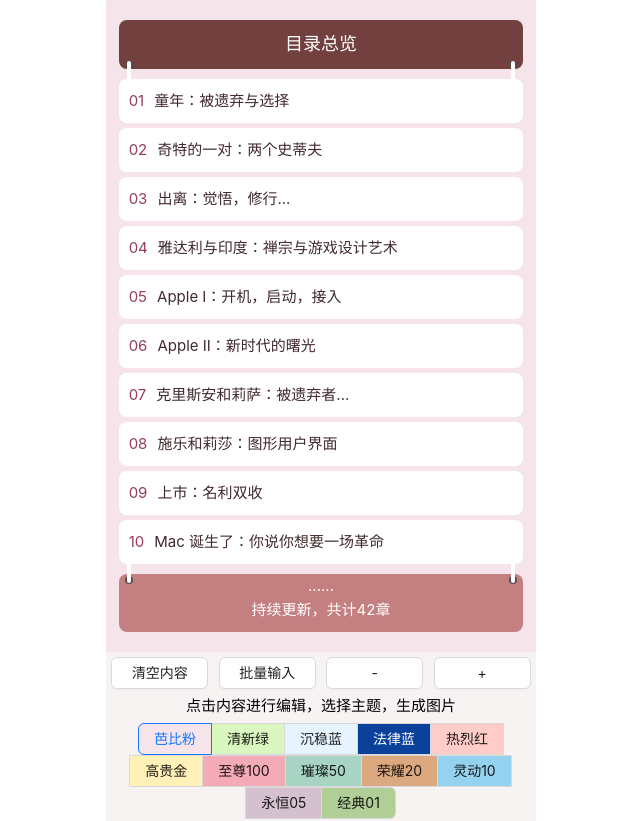
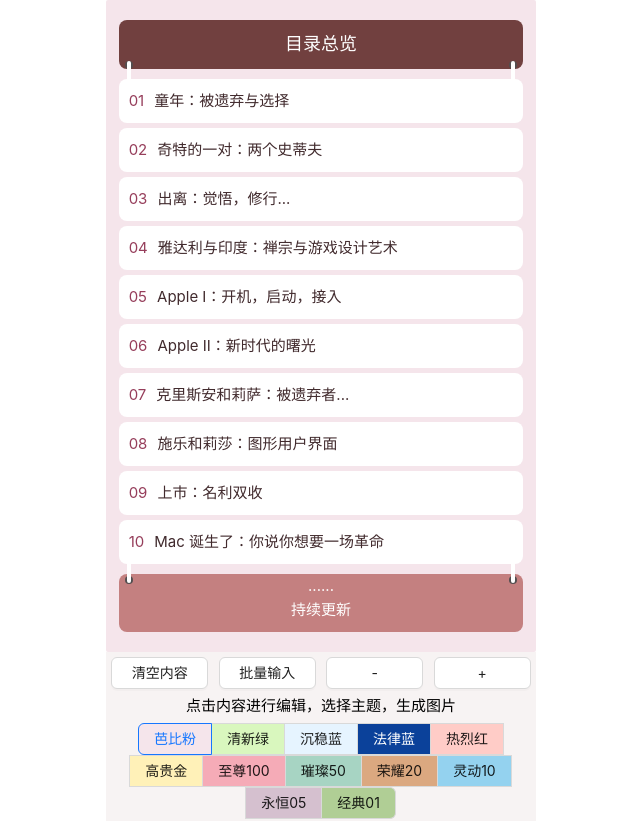
Before and after one commit to struy-cn/Y-TOC, a Vue app: page / in a window 1280 px wide. Shown: the top 821 px of the page, without its empty margins (319-959 px from the left). Built offline with nearby package versions, Linux system fonts and the light colour scheme.

Commit message:
修复批量输入,主题动态数据

```diff
--- a/src/App.vue
+++ b/src/App.vue
@@ -5,10 +5,20 @@
       <!-- 生成的图像 -->
       <img  :src="image" style="width: 100%;" />
     </div>
-    <div id="course-container" :class="`${color} ${tocSmallWidth?'toc-small':''}`" v-else>
-      <div class="toc title" ><div class="input-span" contenteditable v-text="courseTitle" @blur="setValue('courseTitle', $event.target.innerHTML)"></div><span class="left-bg"></span><span class="right-bg"></span> <span class="left-line"></span><span class="right-line"></span></div>
-      <div class="toc item" v-for="(item, index) in items" :key="index"><span class="index">{{ startNumber(index) }}</span><span class="input-span" contenteditable v-text="item.text" @blur="setValue2(item,'text', $event.target.innerHTML)"></span></div>
-      <div class="toc more"><span contenteditable class="input-span">......</span><br><div class="input-span" contenteditable v-text="courseMore" @blur="setValue('courseMore', $event.target.innerHTML)"></div><span class="left-bg"></span><span class="right-bg"></span><span class="left-line"></span><span class="right-line"></span></div>
+    <div id="course-container" :class="`${color} ${tocSmallWidth?'toc-small':''}`" :style="{backgroundColor: colorConfigs[color]['background']}" v-else>
+      <div class="toc title" :style="{backgroundColor: colorConfigs[color]['titleBackground']}" >
+        <div class="input-span" contenteditable v-text="courseTitle" @blur="setValue('courseTitle', $event.target.innerHTML)"></div>
+        <span class="left-bg"></span><span class="right-bg"></span> <span class="left-line"></span><span class="right-line"></span>
+      </div>
+      <div class="toc item" v-for="(item, index) in items" :key="index">
+        <span class="index" :style="{color: colorConfigs[color]['tocIndexColor']}">{{ startNumber(index) }}</span>
+        <span :style="{color: colorConfigs[color]['tocTitleColor']}" class="input-span" contenteditable v-text="item.text" @blur="setValue2(item,'text', $event.target.innerHTML)"></span>
+      </div>
+      <div class="toc more" :style="{backgroundColor: colorConfigs[color]['moreBackground']}">
+        <span contenteditable class="input-span">......</span><br>
+        <div class="input-span" contenteditable v-text="courseMore" @blur="setValue('courseMore', $event.target.innerHTML)"></div>
+        <span class="left-bg"></span><span class="right-bg"></span><span class="left-line"></span><span class="right-line"></span>
+      </div>
       <div style="margin-bottom: 10px;" v-if="showQRCode">
         <a-divider style="width: 90%;margin:0;"></a-divider>
         <div class="footer-center">
@@ -70,18 +80,7 @@
         <p v-if="!batchInput.show" style="text-align: center;">点击内容进行编辑，选择主题，生成图片</p>
         <div class="footer-center">
           <a-radio-group style="width: 100%;" v-model:value="color" @change="saveData">
-            <a-radio-button style="background-color: #f5e5eb;" value="pink">芭比粉</a-radio-button>
-            <a-radio-button style="background-color: #d9f7be;" value="green">清新绿</a-radio-button>
-            <a-radio-button style="background-color: #e6f4ff;" value="bule">沉稳蓝</a-radio-button>
-            <a-radio-button style="background-color: #0b419a;color: #FFF;" value="morebule">法律蓝</a-radio-button>
-            <a-radio-button style="background-color: #ffccc7;" value="red">热烈红</a-radio-button>
-            <a-radio-button style="background-color: #fff1b8;" value="golden">高贵金</a-radio-button>
-            <a-radio-button style="background-color: #f5abb7;" value="rmb-100">至尊100</a-radio-button>
-            <a-radio-button style="background-color: #a7d4c3;" value="rmb-50">璀璨50</a-radio-button>
-            <a-radio-button style="background-color: #dba880;" value="rmb-20">荣耀20</a-radio-button>
-            <a-radio-button style="background-color: #94d2ef;" value="rmb-10">灵动10</a-radio-button>
-            <a-radio-button style="background-color: #d5c0cf;" value="rmb-5">永恒05</a-radio-button>
-            <a-radio-button style="background-color: #b0ce95;" value="rmb-1">经典01</a-radio-button>
+            <a-radio-button v-for="(value, key) in colorConfigs" :key="key" :style="{backgroundColor: value.background,color:key === 'morebule'?'#fff':''}" :value="key">{{ value.name }}</a-radio-button>
           </a-radio-group>
         </div>
         <a-row>
@@ -157,6 +156,7 @@
 // 颜色全局配置
 const colorConfigs = {
   pink:{
+    name:'芭比粉',
     background:'#f5e5eb',
     titleBackground:'#71403f',
     moreBackground:'#c48080',
@@ -164,6 +164,7 @@
     tocTitleColor:'#412A2D'
   },
   green:{
+    name:'清新绿',
     background:'#d9f7be',
     titleBackground:'#5d864b',
     moreBackground:'#8cc972',
@@ -171,6 +172,7 @@
     tocTitleColor:'#48633c'
   },
   bule:{
+    name:'沉稳蓝',
     background:'#e6f4ff',
     titleBackground:'#5c78a5',
     moreBackground:'#8eb0e5',
@@ -178,6 +180,7 @@
     tocTitleColor:'#40516d'
   },
   morebule:{
+    name:'法律蓝',
     background:'#0b419a',
     titleBackground:'#1173ce',
     moreBackground:'#82a7e2',
@@ -185,6 +188,7 @@
     tocTitleColor:'#1f3336'
   },
   red:{
+    name:'热烈红',
     background:'#ffccc7',
     titleBackground:'#8f282d',
     moreBackground:'#db787d',
@@ -192,6 +196,7 @@
     tocTitleColor:'#5a1a1d'
   },
   golden:{
+    name:'高贵金',
     background:'#fff1b8',
     titleBackground:'#9e7020',
     moreBackground:'#f1c475',
@@ -199,6 +204,7 @@
     tocTitleColor:'#664815'
   },
   'rmb-100':{
+    name:'至尊100',
     background:'#f5abb7',
     titleBackground:'#cb364a',
     moreBackground:'#d55f6f',
@@ -206,6 +212,7 @@
     tocTitleColor:'#be0f2d'
   },
   'rmb-50':{
+    name:'璀璨50',
     background:'#a7d4c3',
     titleBackground:'#3d6756',
     moreBackground:'#509a80',
@@ -213,6 +220,7 @@
     tocTitleColor:'#3d6756'
   },
   'rmb-20':{
+    name:'荣耀20',
     background:'#dba880',
     titleBackground:'#8d4b45',
     moreBackground:'#a05d46',
@@ -220,6 +228,7 @@
     tocTitleColor:'#8d4b45'
   },
   'rmb-10':{
+    name:'灵动10',
     background:'#94d2ef',
     titleBackground:'#355386',
     moreBackground:'#5091c0',
@@ -227,6 +236,7 @@
     tocTitleColor:'#355386'
   },
   'rmb-5':{
+    name:'永恒05',
     background:'#d5c0cf',
     titleBackground:'#2d1c4d',
     moreBackground:'#684e94',
@@ -234,6 +244,7 @@
     tocTitleColor:'#2d1c4d'
   },
   'rmb-1':{
+    name:'经典01',
     background:'#b0ce95',
     titleBackground:'#4d584c',
     moreBackground:'#6a855b',
@@ -262,7 +273,7 @@
       allConfigShow: false,
       currConfigTitle: '',
       courseTitle: '目录总览',  // 课程标题
-      courseMore: '持续更新，共计42章',  // 课程更多内容
+      courseMore: '持续更新',  // 课程更多内容
       items: [
         { text: '童年：被遗弃与选择' },
         { text: '奇特的一对：两个史蒂夫' },
@@ -312,9 +323,15 @@
       const datas = this.batchInput.data.split("\n").filter(x => x.trim().length !== 0)
       // 新建
       if(this.items.length<datas.length) {
-        this.addItem()
+        const addRow = datas.length - this.items.length
+        for(let i=0;i<addRow;i++){
+          this.addItem()
+        }
       }else if(this.items.length>datas.length){
-        this.removeItem(this.items.length-1)
+        const delRow = this.items.length - datas.length
+        for(let i=0;i<delRow;i++){
+          this.removeItem(this.items.length-1)
+        }
       }
       datas.forEach((v,index) => {
         this.items[index].text = v.replace(RegExp("^\\d+[、]+"),"")
@@ -474,7 +491,7 @@
 #course-container.toc-small{
   padding: 5px 25px;
 }
-#course-container.pink{
+/* #course-container.pink{
   background-color: #f5e5eb;
 }
 #course-container.green{
@@ -509,7 +526,7 @@
 }
 #course-container.rmb-1{
   background-color: #b0ce95;
-}
+} */
 .toc {
   padding: 10px;
   width: 95%;
@@ -526,7 +543,7 @@
   font-weight: 600;
   position: relative;
 }
-#course-container.pink>.title{
+/* #course-container.pink>.title{
   background-color: #71403f;
 }
 #course-container.green>.title{
@@ -561,13 +578,13 @@
 }
 #course-container.rmb-1>.title{
   background-color: #4d584c;
-}
+} */
 
 .item{
   background-color:#ffffff;
   margin-bottom: 5px;
 }
-
+/*
 #course-container.pink>.item{
   color: #412A2D;
 }
@@ -603,12 +620,12 @@
 }
 #course-container.rmb-1>.item{
   color: #4d584c;
-}
+} */
 
 .item>span.index{
   margin-right: 10px;
 }
-
+/*
 #course-container.pink>.item>span.index{
   color: #963e5b !important;
 }
@@ -626,7 +643,7 @@
 }
 #course-container.golden>.item>span.index{
   color: #ac7414 !important;
-}
+} */
 
 .more{
   color: #ffffff;
@@ -636,7 +653,7 @@
   margin-top: 10px;
   position: relative;
 }
-#course-container.pink>.more{
+/* #course-container.pink>.more{
   background-color: #c48080;
 }
 #course-container.green>.more{
@@ -672,7 +689,7 @@
 }
 #course-container.rmb-1>.more{
   background-color: #6a855b;
-}
+} */
 span.left-line{
    position: absolute;
     height: 40%;
```
